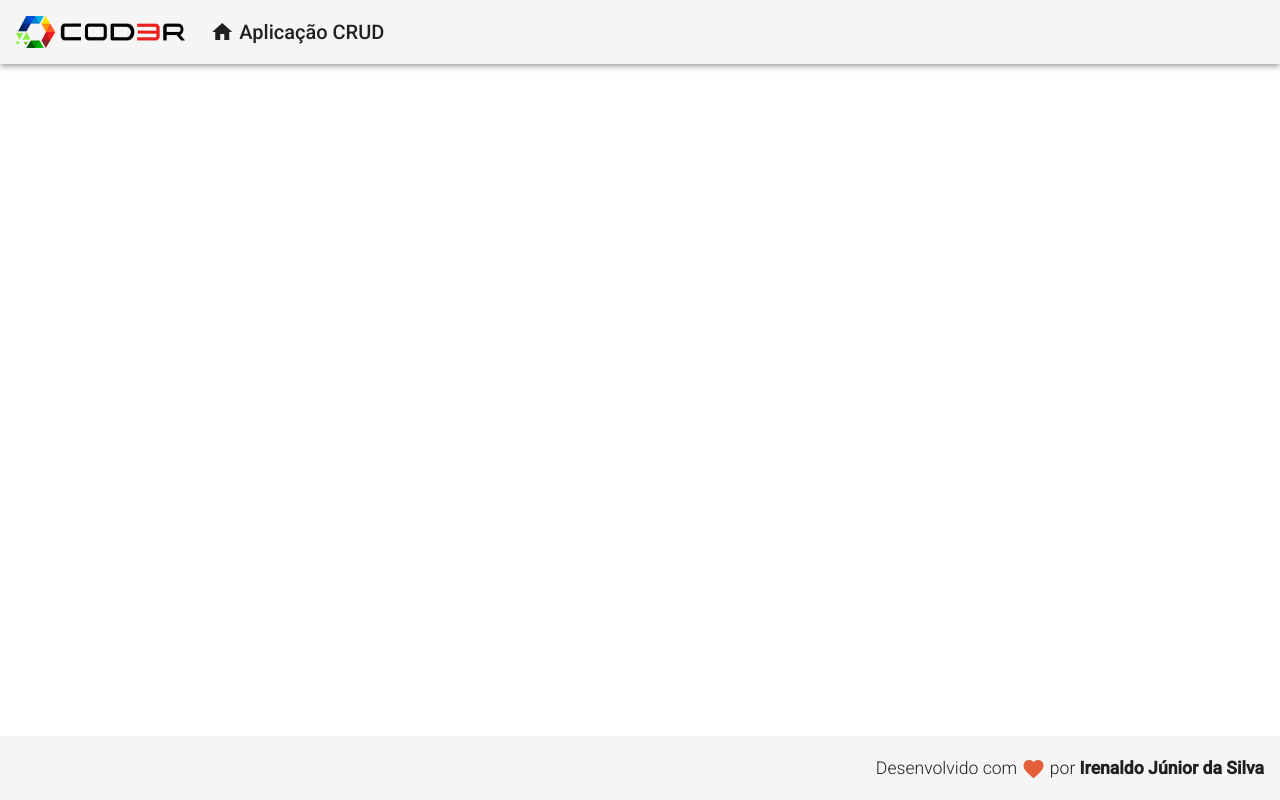
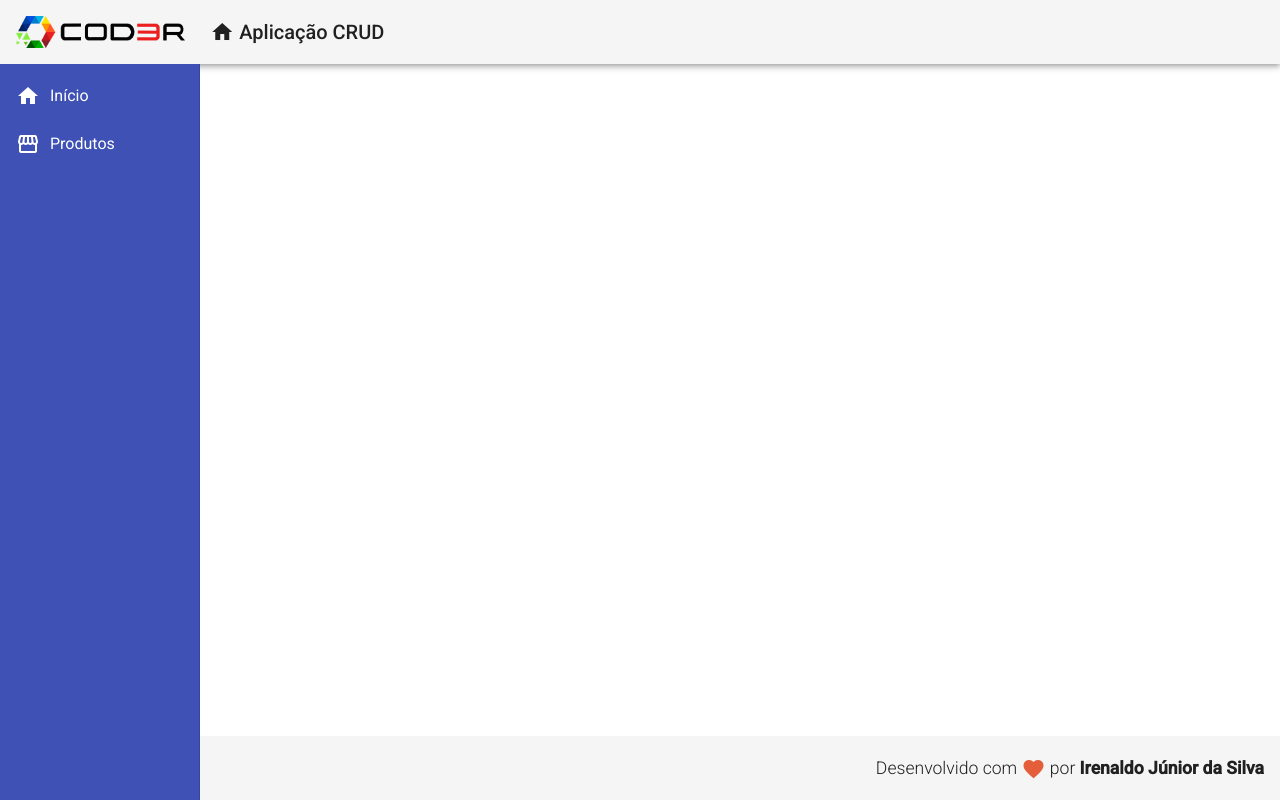
Before and after one commit to irenaldojs/Angular-9, an Angular app in the folder crud/frontend/: page / in a window 1280 px wide. Built offline with nearby package versions, Linux system fonts and the light colour scheme.

Commit message:
7# Componente Navegacao

```diff
--- a/crud/frontend/src/app/app.component.html
+++ b/crud/frontend/src/app/app.component.html
@@ -1,5 +1,3 @@
-<app-header>
-</app-header>
-
-<app-footer>
-</app-footer>
+<app-header></app-header>
+<app-nav></app-nav>
+<app-footer></app-footer>
--- /dev/null
+++ b/crud/frontend/src/app/components/template/nav/nav.component.css
@@ -0,0 +1,12 @@
+.sidenav{
+    background-color: #3f51b5;
+    width: 200px;
+}
+
+.sidenav a {
+    color: #fff;
+
+}
+.sidenav i {
+    padding-right: 10px;
+}
--- /dev/null
+++ b/crud/frontend/src/app/components/template/nav/nav.component.html
@@ -0,0 +1,18 @@
+<mat-sidenav-container class="container">
+    <mat-sidenav class="sidenav" mode="side" opened fixedInViewport fixedTopGap="64" >
+        <mat-nav-list class="nav-list">
+            <a mat-list-item>
+                <i class="material-icons">
+                    home
+                </i>
+                Início
+            </a>
+            <a mat-list-item>
+                <i class="material-icons">
+                    storefront
+                </i>
+                Produtos
+            </a>
+        </mat-nav-list>
+    </mat-sidenav>
+</mat-sidenav-container>
--- /dev/null
+++ b/crud/frontend/src/app/components/template/nav/nav.component.ts
@@ -0,0 +1,15 @@
+import { Component, OnInit } from '@angular/core';
+
+@Component({
+  selector: 'app-nav',
+  templateUrl: './nav.component.html',
+  styleUrls: ['./nav.component.css']
+})
+export class NavComponent implements OnInit {
+
+  constructor() { }
+
+  ngOnInit(): void {
+  }
+
+}
```
Also changed, not shown: crud/frontend/src/app/app.module.ts (+10 -3 lines).
